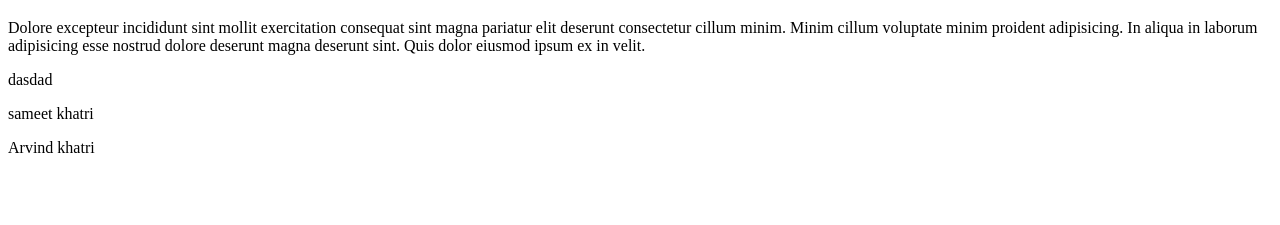
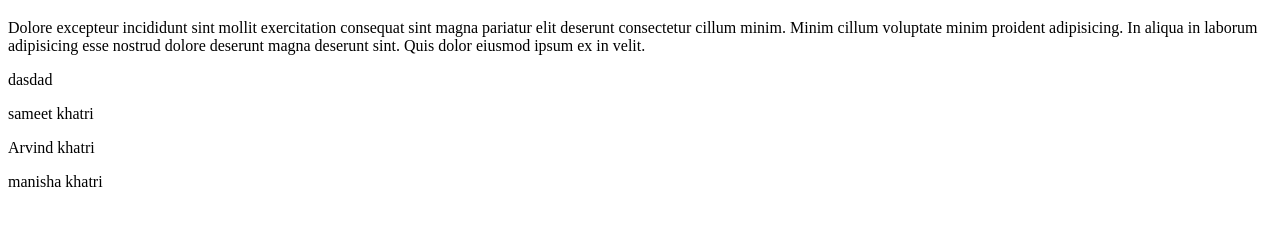
Before and after one commit to khatrinitesh/firstproject, a plain HTML site: page index.html in a window 1280 px wide. Shown: the part 61-286 px from the top of the page. Drawn offline with Linux system fonts and the light colour scheme.

Commit message:
nitesh khatri

```diff
--- a/index.html
+++ b/index.html
@@ -10,6 +10,7 @@
     <p>Dolore excepteur incididunt sint mollit exercitation consequat sint magna pariatur elit deserunt consectetur cillum minim. Minim cillum voluptate minim proident adipisicing. In aliqua in laborum adipisicing esse nostrud dolore deserunt magna deserunt sint. Quis dolor eiusmod ipsum ex in velit.</p>dasdad
     <p>sameet khatri</p>
     <p>Arvind khatri</p>
+    <p>manisha khatri</p>
 
 </body>
 </html>
```
